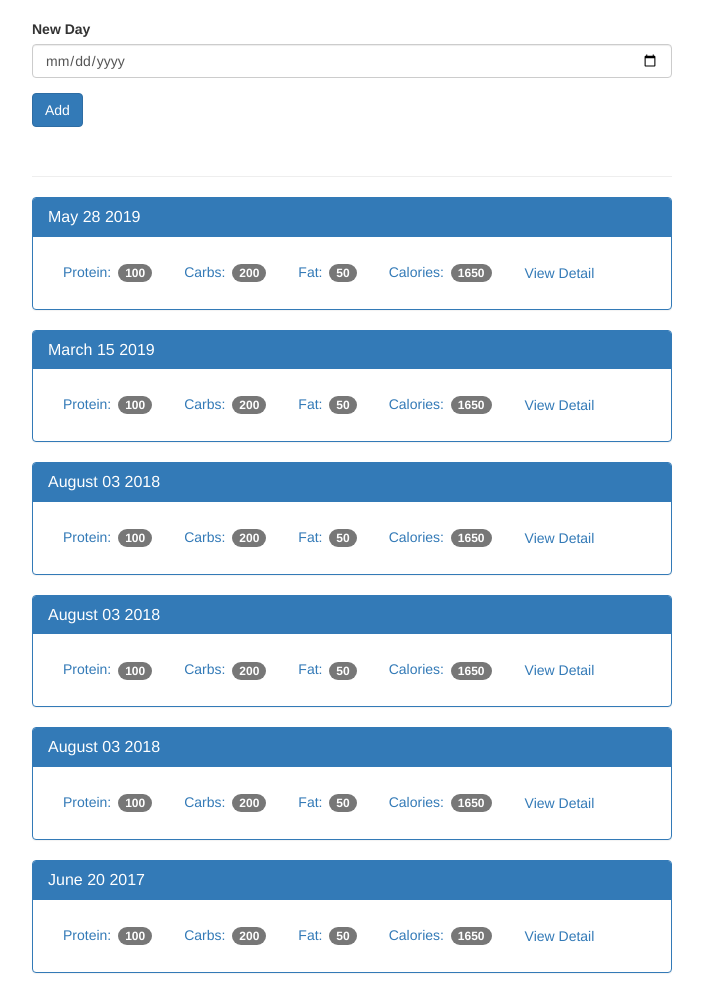
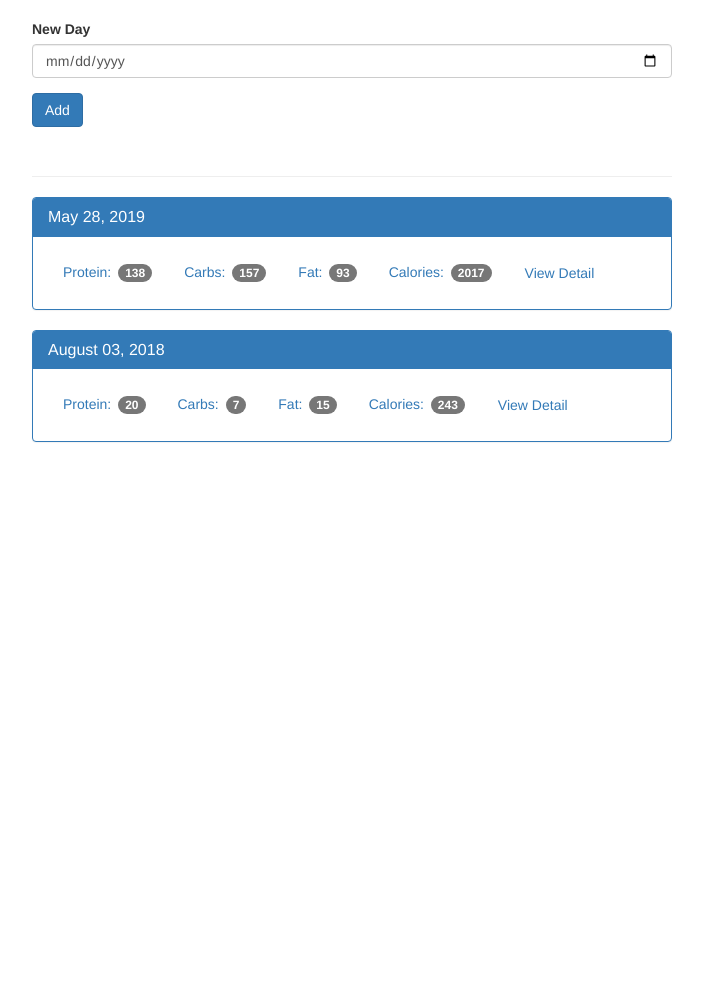
Before and after one commit to NorCalVictoria/Eat-FOOD-application, a Flask app: page / in a window 1280 px wide. Shown: the part 51-1044 px from the top of the page, without its empty margins (288-991 px from the left). After the commit the page ends 493 px from the top, so only its background shows below. Run offline with Flask 2, Linux system fonts and the light colour scheme; data comes from the database, SQL or seed files in the repository; both versions use the stored data as it was after the commit; some libraries are stand-ins or nearby versions.

Commit message:
refactored py file and sorted links

```diff
--- a/app.py
+++ b/app.py
@@ -1,20 +1,10 @@
 from flask import Flask, render_template, g, request
 import sqlite3
 from datetime import datetime
-
+from database import connect_db, get_db
 app = Flask(__name__) #instantiate
 
 
-def connect_db():
-	sql = sqlite3.connect('/home/vagrant/src/ALL_PROJ/Projects PPrinted/EatFood/food_log.db')
-	sql.row_factory = sqlite3.Row # dictionaries instead of tuples (simpler)
-	return sql
-
-
-def get_db():
-	if not hasattr(g, 'sqlite3_db'):
-		g.sqlite_db = connect_db()
-	return g.sqlite_db
 
 def close_db(error):
 	if hasattr(g, 'sqlite_db'):
@@ -32,21 +22,30 @@ def index():
 		db.execute('insert into log_date (entry_date) values (?)', [database_date])
 		db.commit()
 
-	cur = db.execute('select entry_date from log_date order by entry_date desc')
+	cur = db.execute('select log_date.entry_date, sum(food.protein) as protein, sum(food.carbs) as carbs, sum(food.fat) as fat, sum(food.calories) as calories\
+	 from log_date join food_date on food_date.log_date_id = log_date.id join food on food.id = food_date.food_id group by log_date.id \
+	 order by log_date.entry_date desc')
+	# cur = db.execute('select entry_date from log_date order by entry_date desc')<--- delete
 	results = cur.fetchall()
 
-	face_results = []
+	date_results = []
 
 	for i in results:
 		single_date = {}
 
+		single_date['entry_date'] = i['entry_date']
+		single_date['protein'] = i['protein']
+		single_date['carbs'] = i['carbs']
+		single_date['fat'] = i['fat']
+		single_date['calories'] = i['calories']
+
 		d = datetime.strptime(str(i['entry_date']), '%Y%m%d')
-		single_date['entry_date'] = datetime.strftime(d, '%B %d %Y')
+		single_date['face_date'] = datetime.strftime(d, '%B %d, %Y')
 
-		face_results.append(single_date)
+		date_results.append(single_date)
 
 
-	return render_template('home.html', results=face_results)
+	return render_template('home.html', results=date_results)
 
 
 @app.route('/view/<date>', methods=['GET', 'POST'])   # 20170520 format
@@ -59,9 +58,12 @@ def view(date):
 	# result['id']<-- date_result returns
 
 	if request.method == 'POST':
+
 		db.execute('insert into food_date (food_id, log_date_id) values (?, ?)', [request.form['food-select'], date_result['id']])
+		#throws a 'Unique' error sqlite3
+
+
 		db.commit()
-
 
 		# return '<h1> The food item added is #{}</h1>'.format(request.form['food-select']) #test visual add food to date
 
@@ -90,7 +92,7 @@ def view(date):
 		totals['calories'] += food['calories']
 
 
-	return render_template('day.html', date=face_date, food_results=food_results, log_results=log_results, totals=totals)
+	return render_template('day.html', entry_date=date_result['entry_date'], face_date=face_date, food_results=food_results, log_results=log_results, totals=totals)
 
 
 
--- /dev/null
+++ b/database.py
@@ -0,0 +1,16 @@
+
+from flask import g
+import sqlite3
+
+
+
+def connect_db():
+	sql = sqlite3.connect('/home/vagrant/src/ALL_PROJ/Projects PPrinted/EatFood/food_log.db')
+	sql.row_factory = sqlite3.Row # dictionaries instead of tuples (simpler)
+	return sql
+
+
+def get_db():
+	if not hasattr(g, 'sqlite3_db'):
+		g.sqlite_db = connect_db()
+	return g.sqlite_db
--- a/templates/day.html
+++ b/templates/day.html
@@ -36,12 +36,12 @@
         <div>
           <div class="panel panel-primary">
             <div class="panel-heading">
-              <h3 class="panel-title">{{ date }}</h3>
+              <h3 class="panel-title">{{ face_date }}</h3>
             </div>
 
             <div class="panel-body">
 
-              <form method="POST" action="{{url_for('view', date='20190528') }}">
+              <form method="POST" action="{{url_for('view', date=entry_date) }}"> <!-- #change to entry date -->
                 <div class="form-group">
                   <select class="form-control" name="food-select">
                     {% for food in food_results %}
--- a/templates/home.html
+++ b/templates/home.html
@@ -19,12 +19,12 @@
     <nav class="navbar navbar-inverse navbar-fixed-top">
       <div class="container">
         <div class="navbar-header">
-          <a class="navbar-brand" href="#">Eat Food</a>
+          <a class="navbar-brand" href="{{ url_for('index') }}">Eat Food</a>
         </div>
         <div id="navbar" class="navbar-collapse collapse">
           <ul class="nav navbar-nav">
-            <li class="active"><a href="#">Home</a></li>
-            <li><a href="#">Add Food Item</a></li>
+            <li class="active"><a href="{{ url_for('index') }}">Home</a></li>
+            <li><a href="{{url_for('food') }}">Add Food Item</a></li>
           </ul>
         </div>
       </div>
@@ -48,15 +48,15 @@
           {% for r in results %}
           <div class="panel panel-primary">
             <div class="panel-heading">
-              <h3 class="panel-title">{{ r. entry_date }}</h3>
+              <h3 class="panel-title">{{ r. face_date }}</h3>
             </div>
             <div class="panel-body">
               <ul class="nav nav-pills" role="tablist">
-                <li><a>Protein: <span class="badge">100</span></a></li>
-                <li><a>Carbs: <span class="badge">200</span></a></li>
-                <li><a>Fat: <span class="badge">50</span></a></li>
-                <li><a>Calories: <span class="badge">1650</span></a></li>
-                <li><a href="#" type="button" class="btn btn-link">View Detail</a></li>
+                <li><a>Protein: <span class="badge">{{ r.protein }}</span></a></li>
+                <li><a>Carbs: <span class="badge">{{ r.carbs }}</span></a></li>
+                <li><a>Fat: <span class="badge">{{ r.fat }}</span></a></li>
+                <li><a>Calories: <span class="badge">{{ r.calories }}</span></a></li>
+                <li><a href="{{ url_for('view', date=r.entry_date) }}" type="button" class="btn btn-link">View Detail</a></li> <!--make date dynamic -->
               </ul>
             </div>
           </div>
```
Also changed, not shown: templates/add_food.html (+4 -4 lines), templates/database.py (added, +16 -0 lines), food_log.db, 1 other file.
